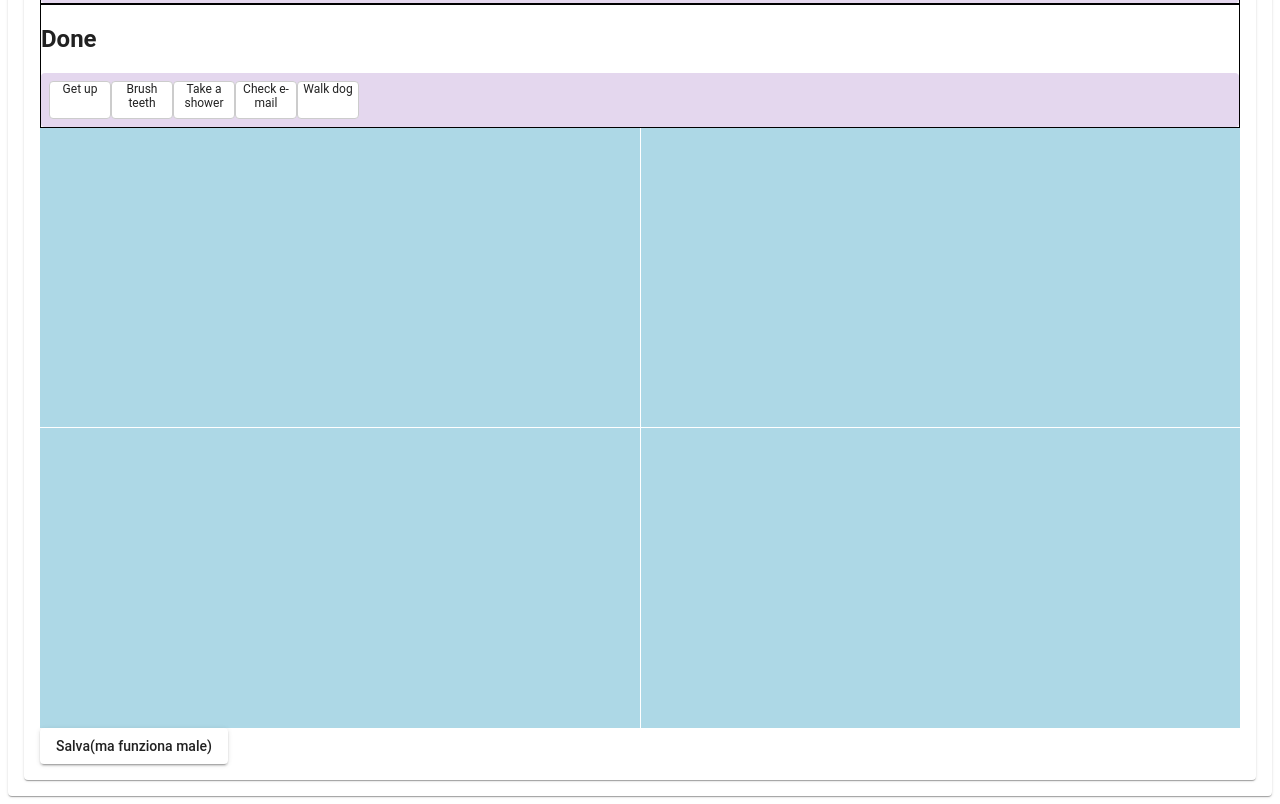
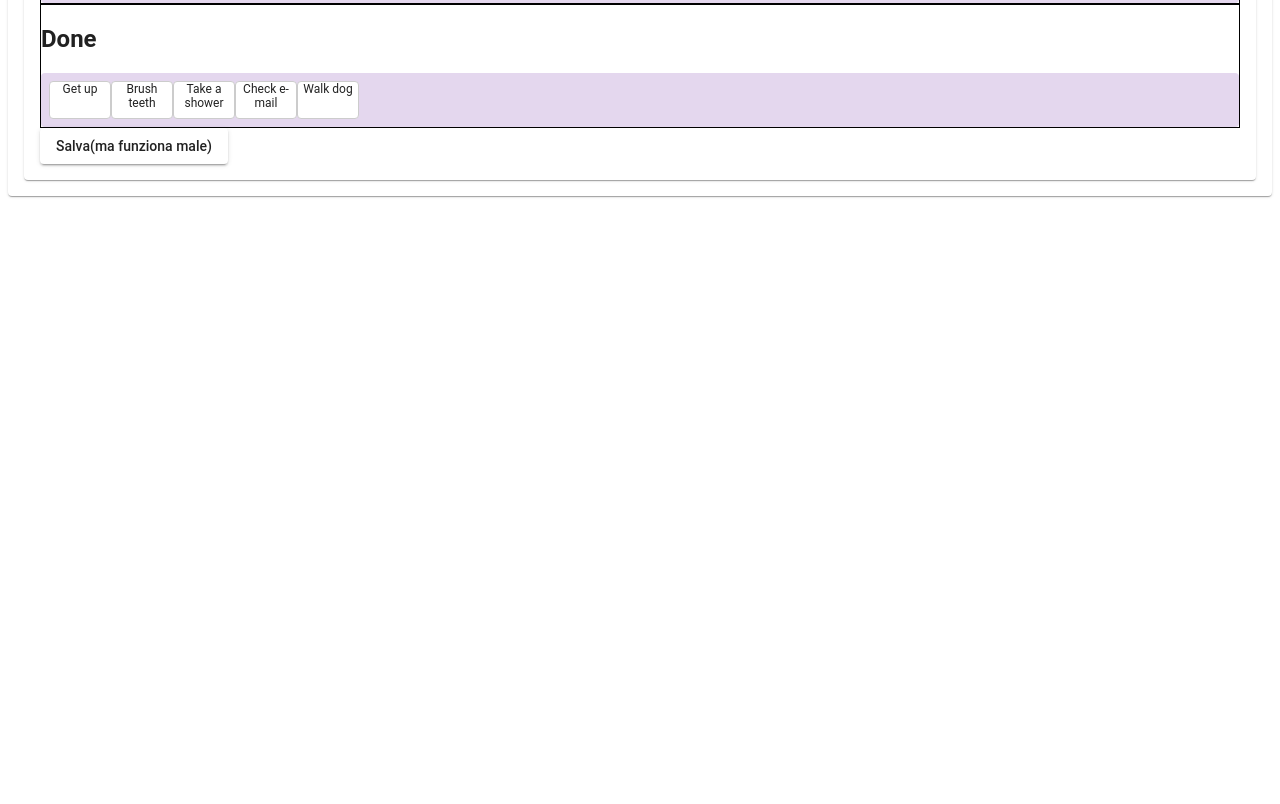
Before and after one commit to sloregit/postiAula, an Angular app: page / in a window 1280 px wide. Shown: the part 520-1324 px from the top of the page. After the commit the page ends 800 px from the top, so only its background shows below. Built offline with nearby package versions, Linux system fonts and the light colour scheme.

Commit message:
2 files modified

```diff
--- a/src/app/aula/aula.component.html
+++ b/src/app/aula/aula.component.html
@@ -73,11 +73,8 @@
         </div>
       </div>
     </div>
-    <mat-grid-list cols="2" rowHeight="2:1">
-      <mat-grid-tile></mat-grid-tile>
-      <mat-grid-tile></mat-grid-tile>
-      <mat-grid-tile></mat-grid-tile>
-      <mat-grid-tile></mat-grid-tile>
+    <mat-grid-list cols="5" row="5" rowHeight="2:1" cdkDropListGroup>
+      <mat-grid-tile *ngFor="let i of arr"></mat-grid-tile>
     </mat-grid-list>
   </div>
 
--- a/src/app/aula/aula.component.ts
+++ b/src/app/aula/aula.component.ts
@@ -22,6 +22,7 @@ export class AulaComponent implements OnInit, aula {
   @Input() arrayAnniScolastici: Array<number>;
   risposta: Classe;
   file;
+  arr;
   todo = ['Get to work', 'Pick up groceries', 'Go home', 'Fall asleep'];
 
   done = ['Get up', 'Brush teeth', 'Take a shower', 'Check e-mail', 'Walk dog'];
@@ -33,7 +34,7 @@ export class AulaComponent implements OnInit, aula {
     this.service.cercaAula(anno, sezione).subscribe((val) => {
       console.log(val);
       this.risposta = JSON.parse(val);
-
+      this.arr = this.risposta.classe;
       this.risposta.classe.map((fila, i) => {
         this.file[i] = fila;
       });
```
